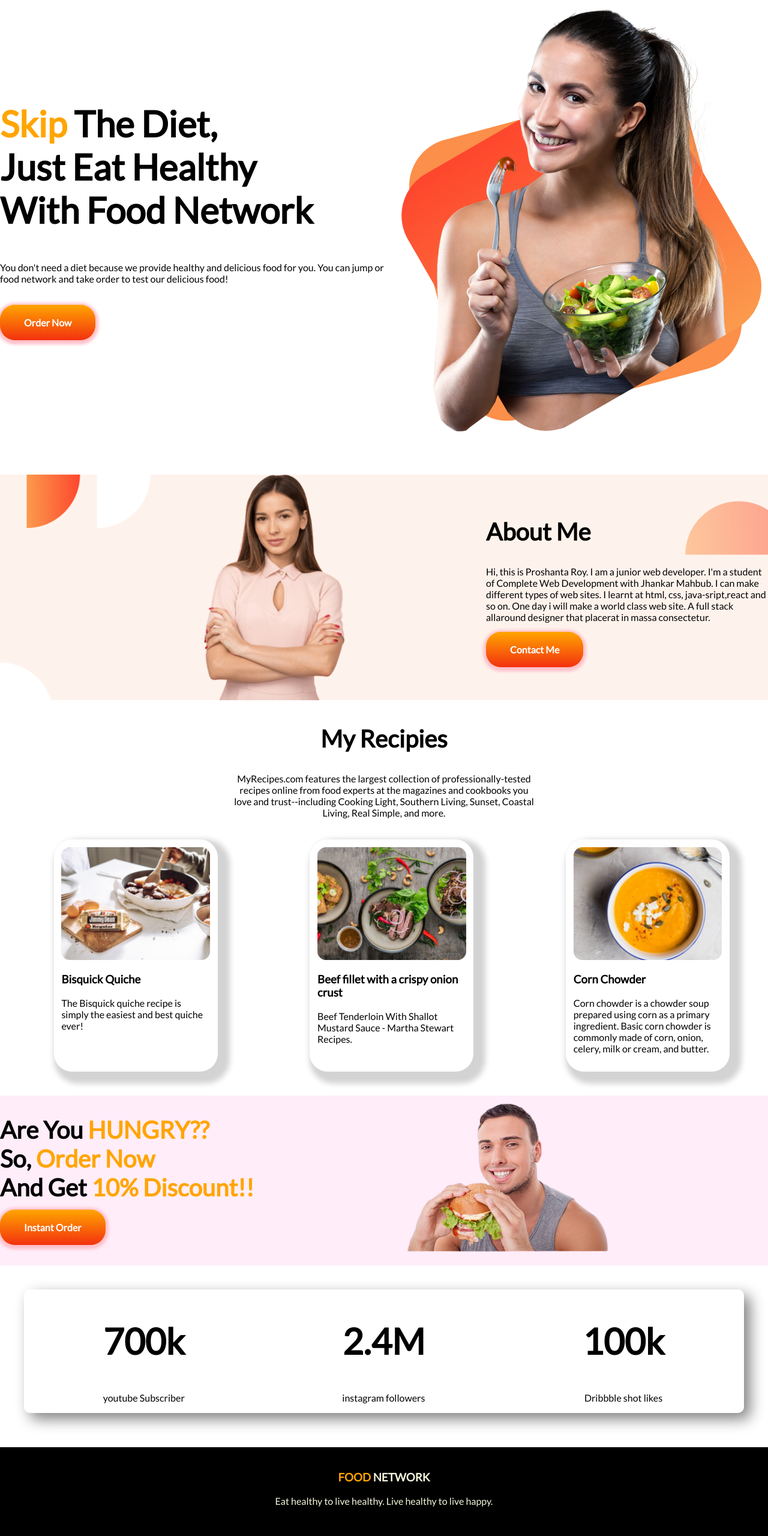
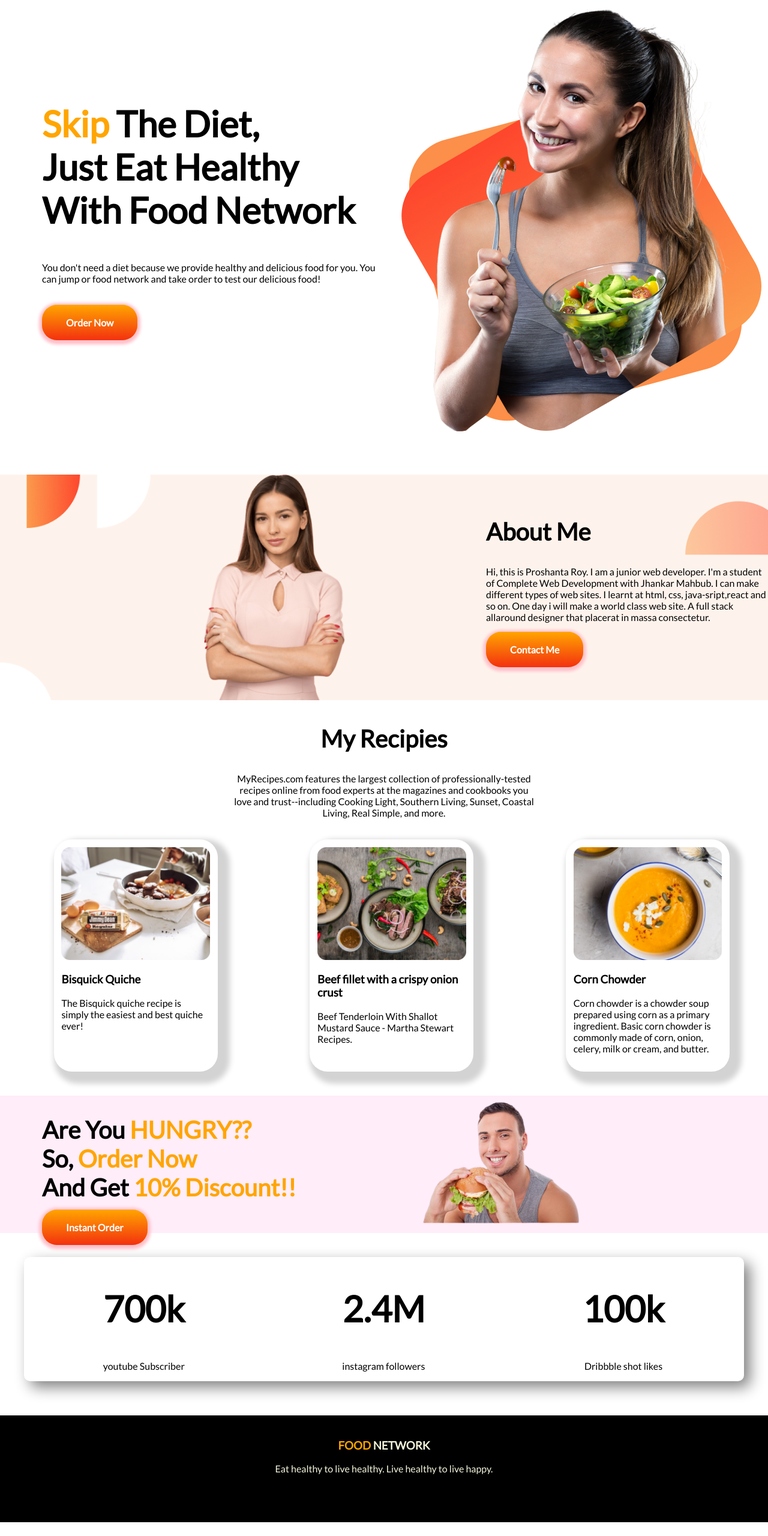
Before and after one commit to Proshantaroy7969/Assinment_1_correction, a plain HTML site: page index.html in a window 1280 px wide. Shown: the whole page at 60% size. After the commit the page ends 2537 px from the top, so only its background shows below. Drawn offline with Linux system fonts and the light colour scheme.

Commit message:
correction

```diff
--- a/index.html
+++ b/index.html
@@ -13,8 +13,8 @@
 <body>
     <!--Part 1 start here-->
 <section class="flexible-container">
-    <div class="half-width">
-        <h1 id="margin-top"> <span class="orange-color">Skip</span> The Diet,<br>Just Eat Healthy <br>With Food Network </h1>
+    <div class="half-width half-width-content">
+        <h1 class="margin-top"> <span class="orange-color">Skip</span> The Diet,<br>Just Eat Healthy <br>With Food Network </h1>
         <p> You don't need a diet because we provide healthy and delicious food for you. You can jump or food network and take order to test our delicious food! </p><br><br>
         <a class="link-button" target="_blank" href="">Order Now</a>
     </div>
@@ -63,12 +63,12 @@
     <!--Part 3 end here-->
         <!--Part extra start here-->
         <section class="flexible-container online-order-banner">
-            <div class="half-width padding-left">
+            <div class="half-width half-width-content padding-left">
                 <h2>Are You <span class="orange-color">HUNGRY??</span> <br> So, <span class="orange-color">Order Now</span> <br> And Get <Span class="orange-color">10% Discount!!</Span> </h2>
                 <a class="link-button" target="_blank" href="">Instant Order</a>
             </div>
             <div class="half-width">
-                <img src="images/male/attractive-man-eating-hamburger-he-260nw-310832510-removebg-preview.png" alt="">
+                <img class="image" src="images/male/attractive-man-eating-hamburger-he-260nw-310832510-removebg-preview.png" alt="">
             </div>
         </section>
         <!--Part extra end here-->
--- a/style.css
+++ b/style.css
@@ -4,7 +4,7 @@ body{
     margin: 0;
 
 }
-#margin-top{
+.margin-top{
     padding-top: 120px;
 }
 h1{
@@ -25,7 +25,10 @@ h2{
 }
 .half-width image{
     width: 100px;
-    height: 70%;
+    height: 60%;
+}
+.half-width-content{
+    padding: 0 0 0 70px;
 }
 .link-button{
     text-decoration: none;
@@ -50,7 +53,6 @@ h2{
     background-repeat: no-repeat;
     background-size: 100%;
 }
-
 .cernter-align{
     text-align: center;
     padding: 0% 30%;
```
